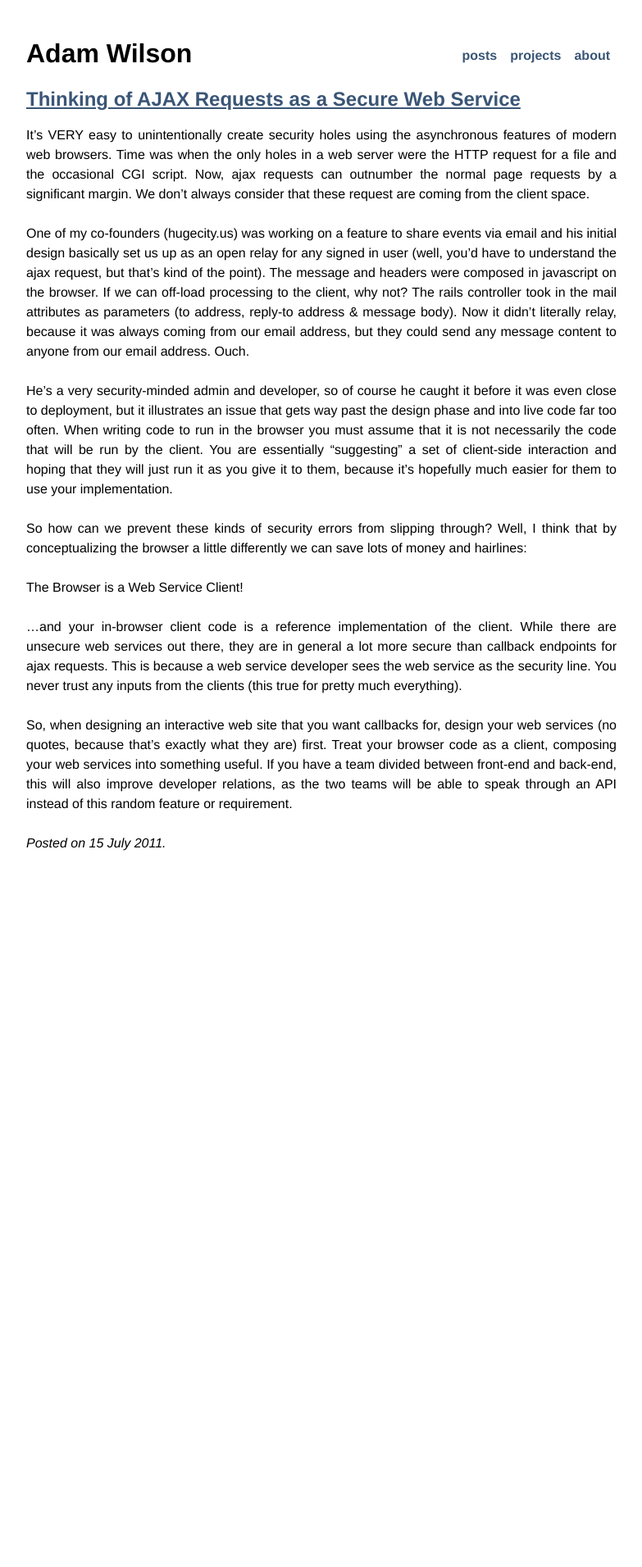
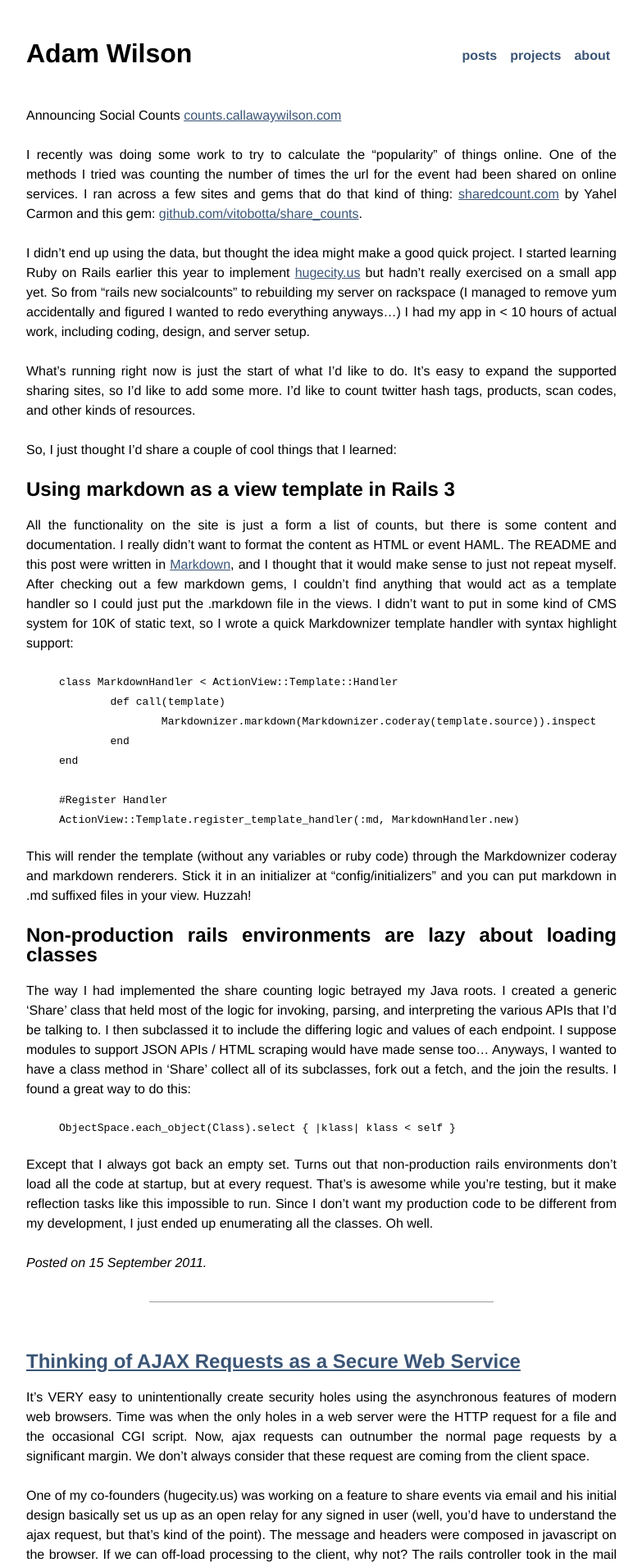
Before and after one commit to callawaywilson/callawaywilson.github.io, a Jekyll site: the page built from index.html, in a window 1280 px wide. Shown: the top 1912 px of the page at 82% size, without its empty margins (248-1031 px from the left). Built offline with Jekyll 4.4.1, drawn with Linux system fonts in a browser that asks for light colours; before the commit the page ends 1073 px from its top, so only the background shows below that.

Commit message:
Added counts project & post

```diff
--- /dev/null
+++ b/_posts/2011-9-15-Social-Counts-A-Two-Night-Project.markdown
@@ -0,0 +1,37 @@
+---
+layout: post
+title: Social Counts: A Two Night Project
+---
+
+Announcing Social Counts [counts.callawaywilson.com](http://counts.callawaywilson.com)
+
+I recently was doing some work to try to calculate the "popularity" of things online.  One of the methods I tried was counting the number of times the url for the event had been shared on online services.  I ran across a few sites and gems that do that kind of thing: [sharedcount.com](http://sharedcount.com) by Yahel Carmon and this gem: [github.com/vitobotta/share_counts](https://github.com/vitobotta/share_counts).
+
+I didn't end up using the data, but thought the idea might make a good quick project.  I started learning Ruby on Rails earlier this year to implement [hugecity.us](http://hugecity.us) but hadn't really exercised on a small app yet.  So from "rails new socialcounts" to rebuilding my server on rackspace (I managed to remove yum accidentally and figured I wanted to redo everything anyways...) I had my app in < 10 hours of actual work, including coding, design, and server setup.
+
+What's running right now is just the start of what I'd like to do.  It's easy to expand the supported sharing sites, so I'd like to add some more.  I'd like to count twitter hash tags, products, scan codes, and other kinds of resources.
+
+So, I just thought I'd share a couple of cool things that I learned:
+
+## Using markdown as a view template in Rails 3
+
+All the functionality on the site is just a form a list of counts, but there is some content and documentation.  I really didn't want to format the content as HTML or event HAML.  The README and this post were written in [Markdown](http://daringfireball.net/projects/markdown/), and I thought that it would make sense to just not repeat myself.  After checking out a few markdown gems, I couldn't find anything that would act as a template handler so I could just put the .markdown file in the views.  I didn't want to put in some kind of CMS system for 10K of static text, so I wrote a quick Markdownizer template handler with syntax highlight support:
+
+	class MarkdownHandler < ActionView::Template::Handler
+		def call(template)
+			Markdownizer.markdown(Markdownizer.coderay(template.source)).inspect
+		end
+	end
+
+	#Register Handler
+	ActionView::Template.register_template_handler(:md, MarkdownHandler.new)
+
+This will render the template (without any variables or ruby code) through the Markdownizer coderay and markdown renderers.  Stick it in an initializer at "config/initializers" and you can put markdown in .md suffixed files in your view.  Huzzah!
+
+## Non-production rails environments are lazy about loading classes
+
+The way I had implemented the share counting logic betrayed my Java roots.  I created a generic 'Share' class that held most of the logic for invoking, parsing, and interpreting the various APIs that I'd be talking to.  I then subclassed it to include the differing logic and values of each endpoint.  I suppose modules to support JSON APIs / HTML scraping would have made sense too...  Anyways, I wanted to have a class method in 'Share' collect all of its subclasses, fork out a fetch, and the join the results.  I found a great way to do this:
+
+	ObjectSpace.each_object(Class).select { |klass| klass < self }
+
+Except that I always got back an empty set. Turns out that non-production rails environments don't load all the code at startup, but at every request.  That's is awesome while you're testing, but it make reflection tasks like this impossible to run.  Since I don't want my production code to be different from my development, I just ended up enumerating all the classes.  Oh well.
--- a/css/screen.css
+++ b/css/screen.css
@@ -7,6 +7,13 @@ body {
 	width: 45em;
 	margin: 2em auto;
 	line-height: 1.5em;
+}
+
+hr {
+	margin: 35px 150px 60px 150px;
+	background-color: #999;
+	height: 1px;
+	border: none;
 }
 
 a {
@@ -24,6 +31,10 @@ h3 {
 p {
 	margin-top: 0;
 	margin-bottom: 1.5em;
+}
+
+pre {
+	margin: 20px 40px 20px 40px;
 }
 
 
@@ -61,11 +72,13 @@ ul.sitelinks {
 
 .rightinfo {
 	margin-left: 155px;
+	margin-bottom: 40px;
 }
 
 .leftinfo {
 	float: left;
 	margin-right: 5px;
+	margin-bottom: 40px;
 }
 
 	.leftinfo img {
--- a/index.html
+++ b/index.html
@@ -7,4 +7,5 @@ title: Adam Wilson
 <h2><a href="{{ post.url }}">{{ post.title }}</a></h2>
 {{ post.content }}
 <em>Posted on {{ post.date | date_to_long_string }}.</em>
+<hr/>
 {% endfor %}
--- a/posts.html
+++ b/posts.html
@@ -6,6 +6,7 @@ title: Adam Wilson
 {% for post in site.posts %}
 <h2><a href="{{ post.url }}">{{ post.title }}</a></h2>
 {{ post.content | truncatewords: 100 }}
-<br/>
+<br/><br/>
 <em>Posted on {{ post.date | date_to_long_string }}.</em>
+<hr/>
 {% endfor %}
--- a/projects.html
+++ b/projects.html
@@ -9,6 +9,16 @@ title: Adam Wilson
 </div>
 <p class="rightinfo"><a href="http://hugecity.us">HugeCity.us</a> is a site I'm working on with <a href="mailto:huge@hugecity.us">Hugh Malkin</a> and <a href="mailto:ed@hugecity.us">Edward Kujawski</a>.  It's an events/deals site that lays out everything in Atlanta on a big google map. We source events from various places and link with your facebook account to make sure we show you the events that you want to see.  We're working on a mobile app to get people aware of the events going on in their area quickly and easily.  The site is implemented in MySQL/Redis/RoR/jQuery.  There's a prototype of the mobile app running implemented in Sencha Touch (just visit the site on an iPhone or Android device).</p>
 
+<br/>
+
+<div class="leftinfo">
+	<h3>Social Counts</h3>
+	<a href="http://counts.callawaywilson.com"><img src="images/counts.png"/></a>
+</div>
+<p class="rightinfo"><a href="http://counts.callawaywilson.com">Social Counts</a> share counter is a quick web utility and REST web service to count the number of times a link has been "socially shared" on the internet.  I implemented it in a couple of nights, but I'd like to expand it to do a bit more, like counting twitter hash tags, products, scan codes, and other kinds of resources.  The entry points are the web page, a RESTful JSON web service and a RESTful XML service.</p>
+
+<br/>
+
 <div class="leftinfo">
 	<h3>jQuery pMVC</h3>
 	<p>Coming Soon!</p>
```
Also changed, not shown: images/counts.png (added).
